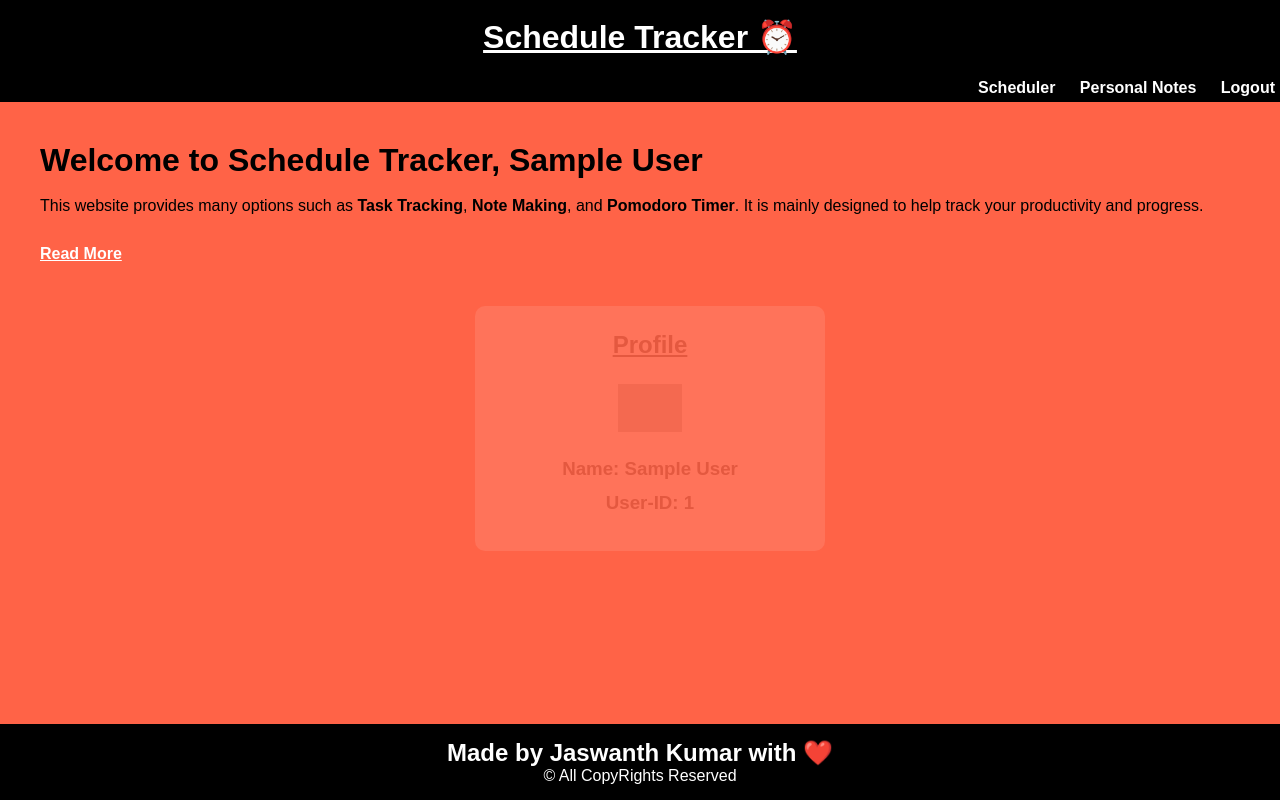
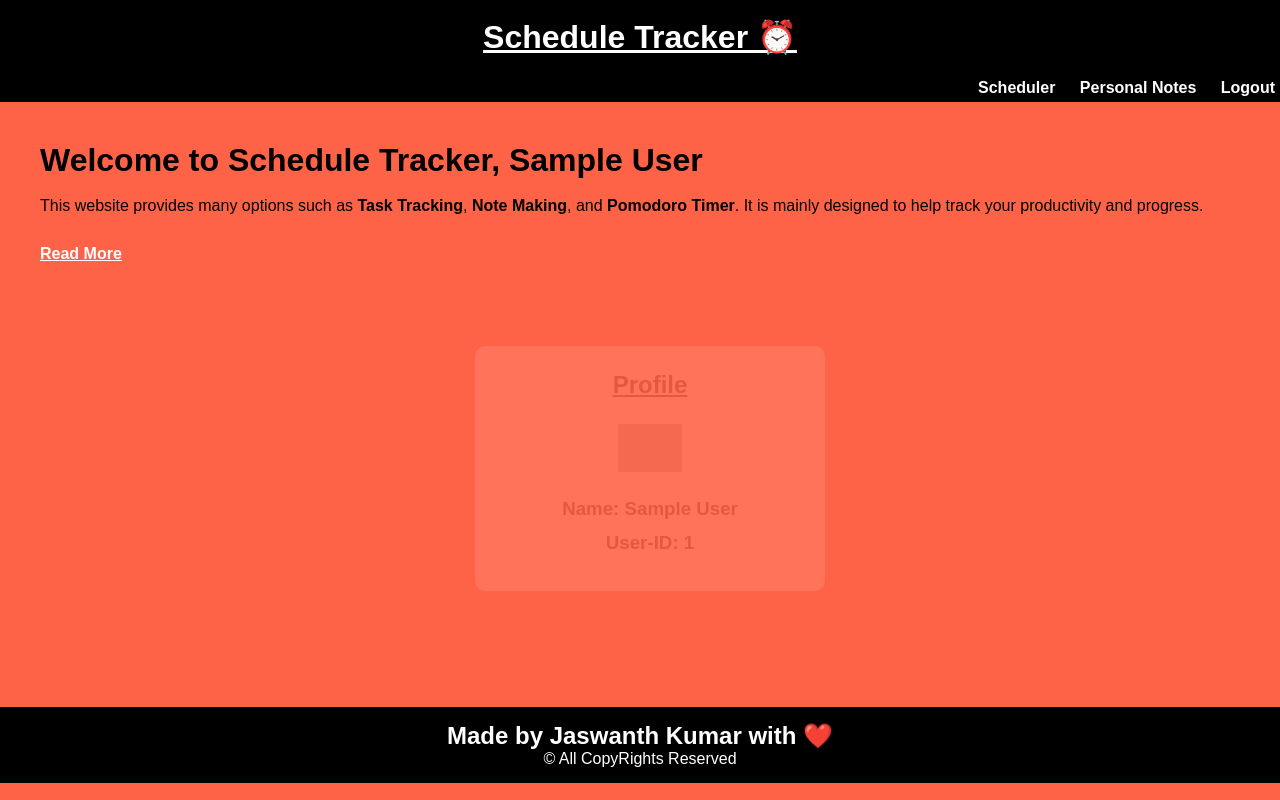
Before and after one commit to Jaswanth-Kumar-2007/CSL100_Project, a Flask app: page /dashboard in a window 1280 px wide. Run offline with Flask 3, Linux system fonts and the light colour scheme; a user stored in the database is signed in; tables that the repository leaves empty hold one stand-in row (values such as "Sample post"); grey boxes are pictures that could not be loaded.

Commit message:
Edited CSL Project

```diff
--- a/templates/Task.html
+++ b/templates/Task.html
@@ -12,7 +12,6 @@
                 font-family: Arial, Helvetica, sans-serif;
                 font-size: larger;
                 color:white;
-                min-width:100%;
                 padding:5px 5px;
                 margin: 0%;
                 top: 0;
@@ -35,6 +34,8 @@
                 margin:0%;
                 background-color: #FF6347;
                 height:100%;
+                width:100%;
+                display:flexbox;
             }
             .container{
                 display:flex;
@@ -46,6 +47,7 @@
                 justify-content: center;
                 align-items: center;
                 height:64vh;
+                table-layout: fixed;
             }
             table,tr{
                 border: 1px solid black;
@@ -64,8 +66,6 @@
                 color: white;
                 text-align: center;
                 padding: 15px 10px;
-                position: fixed;
-                width:100%;
                 bottom:0;
                 margin-top: auto;
                 margin: auto;
--- a/templates/addtask.html
+++ b/templates/addtask.html
@@ -62,11 +62,12 @@
                 color:white;
             }
             footer{
+                margin-top: 20px;
                 background-color: black;
                 color:white;
                 text-align: center;
+                margin-bottom: 0;
                 bottom:0;
-                position: fixed;
                 width:100%;
                 padding: 1px;
             }
@@ -91,7 +92,7 @@
                     <label><b>Assigned by: </b></label><br>
                     <input type="text" name="assigne" placeholder="Enter your Assigne"><br><br>
                     <label><b>Description: </b></label><br>
-                    <textarea name="description" rows="5" cols="50" placeholder="Enter your Description....."></textarea><br><br>
+                    <textarea name="description" rows="5" cols="25" placeholder="Enter your Description....."></textarea><br><br>
                     <label><b>Enter your Progress: </b></label><br>
                     <select name="progress" required>
                         <option value="Not Started">Not Started</option>
--- a/templates/dashboard.html
+++ b/templates/dashboard.html
@@ -13,7 +13,8 @@
         }
         body {
             background-color: #FF6347;
-            height: 100vh;
+            height: 100%;
+            width:100%;
         }
         header {
             background-color: black;
@@ -39,6 +40,8 @@
             text-decoration: underline;
         }
         #main-text{
+            height:100%;
+            margin-bottom: 40px;
             margin-left: 40px ;
             margin-top: 40px;
         }
@@ -55,15 +58,15 @@
             font-weight: bold;
         }
         .container {
+            height:100%;
             display:flex;
             flex-direction: column;
             align-items: center;
-            min-height: max-content;
-            grid-template-columns: 2fr 1fr;
             color: white;
             padding: 40px 0;
         }
         .box {
+            height:100%;
             margin-left: 20px;
             background-color: white;
             opacity:0.1;
@@ -92,12 +95,10 @@
             background-color: black;
             color: white;
             text-align: center;
+            width:100%;
+            margin-top:2cm;
             padding: 15px 10px;
             bottom:0;
-            width:100%;
-            margin-top: auto;
-            margin: auto;
-            position:fixed;
         }
     </style>
 </head>
--- a/templates/updatenotes.html
+++ b/templates/updatenotes.html
@@ -35,15 +35,18 @@
             }
             body{
                 margin:0%;
+                height:100%;
                 background-color: #FF6347;
             }
             .container{
                 margin-top: 30px;
+                margin-bottom: 5cm;
                 display: flex;
                 align-items: center;
                 justify-content: center;
             }
             .noteform{
+                flex:1;
                 border: 1px solid black;
                 width: 20cm;
                 text-align: center;
@@ -78,7 +81,7 @@
                 <form class="note" action="/upd/{{note.id}}" method="POST">
                     <br><br>
                     <label><b>Enter Your Task: </b></label><br><br>
-                    <textarea type="text" name="updanote" rows="25" cols="75">{{note.note_text}}</textarea><br><br>
+                    <textarea type="text" name="updanote" rows="15" cols="60">{{note.note_text}}</textarea><br><br>
                     <input type="submit" name="submit" id="submit">
                     <br><br>
                 </form>
```
Also changed, not shown: templates/admin.html (+0 -9 lines), templates/personalnotes.html (+12 -6 lines), templates/updatetask.html (+4 -8 lines), instance/database.db.
